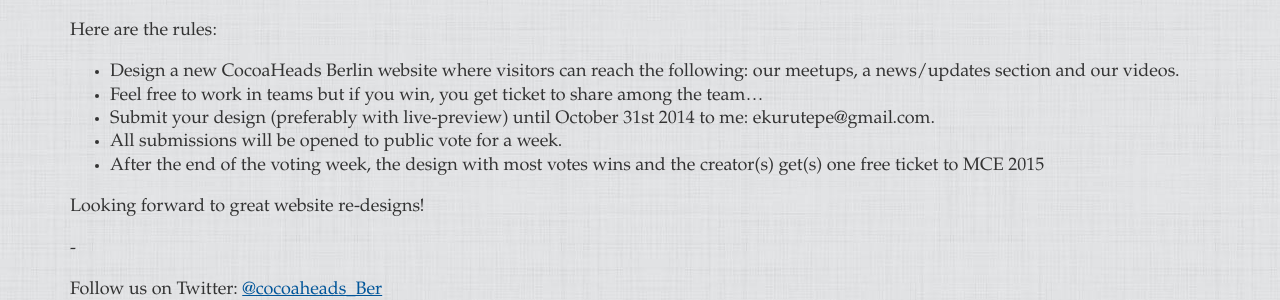
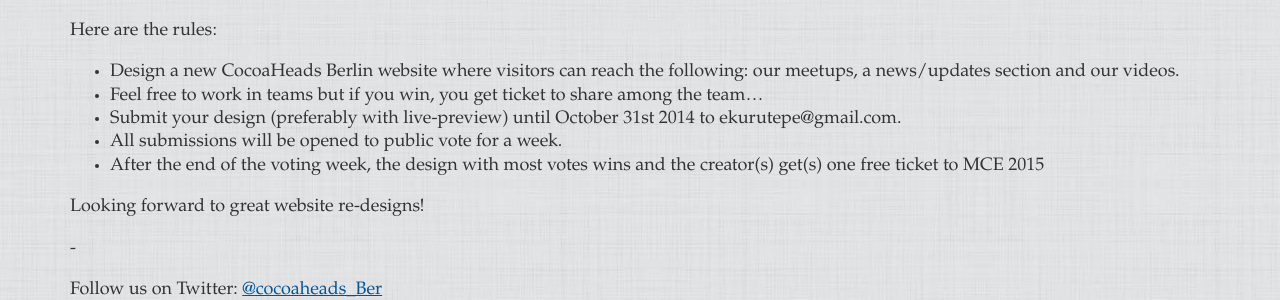
Before and after one commit to cocoaheads-berlin/cocoaheads-berlin.github.com, a Jekyll site: the page built from redesign.markdown, in a window 1280 px wide. Shown: the part 143-443 px from the top of the page. Built offline with Jekyll 4.4.1, drawn with Linux system fonts in a browser that asks for light colours; some web fonts are replaced; Markdown is read by kramdown in place of the engine named in the settings.

Commit message:
fix typo

```diff
--- a/redesign.markdown
+++ b/redesign.markdown
@@ -11,7 +11,7 @@ Here are the rules:
 
 - Design a new CocoaHeads Berlin website where visitors can reach the following: our meetups, a news/updates section and our videos.
 - Feel free to work in teams but if you win, you get ticket to share among the team…
-- Submit your design (preferably with live-preview) until October 31st 2014 to me: ekurutepe@gmail.com.
+- Submit your design (preferably with live-preview) until October 31st 2014 to ekurutepe@gmail.com.
 - All submissions will be opened to public vote for a week.
 - After the end of the voting week, the design with most votes wins and the creator(s) get(s) one free ticket to MCE 2015
 
```
